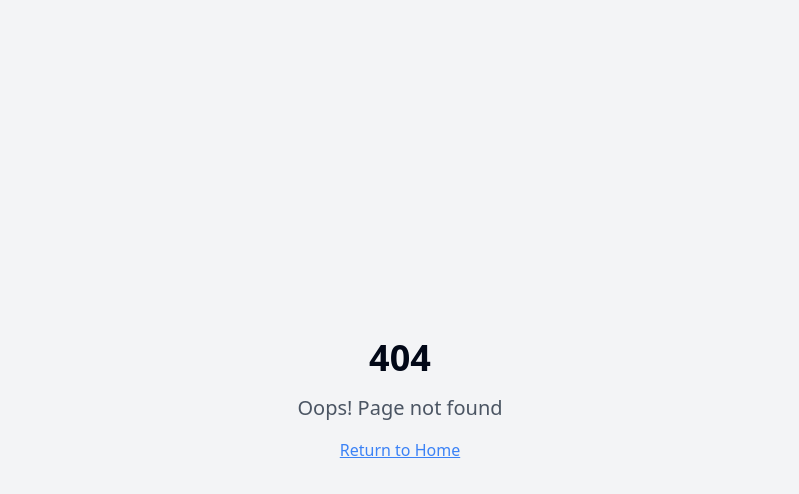
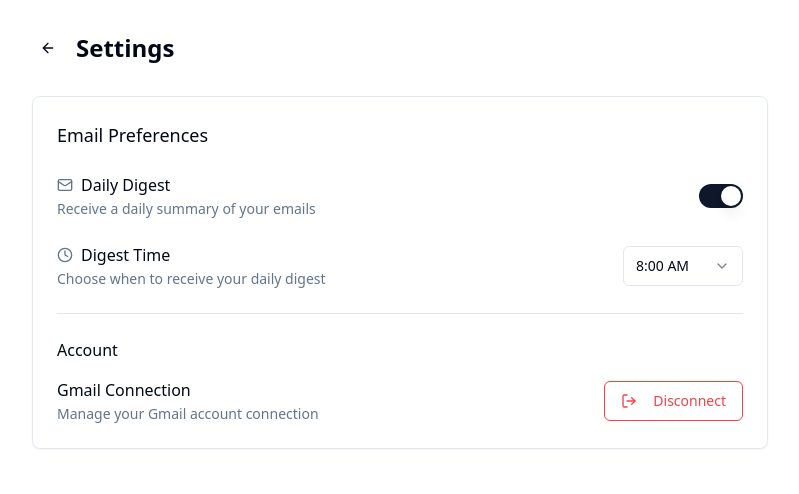
Before and after one commit to varzandehfarbod/inboxintel-frontend, a React (Vite) app: page /settings in a window 1280 px wide. Before the commit this address had no page. Shown: the top 494 px of the page, without its empty margins (240-1039 px from the left). Built offline with nearby package versions, Linux system fonts and the light colour scheme.

Commit message:
feat: Add settings page
Adds a settings page with toggles for daily digest emails, digest time selection, and a disconnect Gmail button. Implements a clean, modern UI with rounded corners and a muted color palette.

```diff
--- a/src/App.tsx
+++ b/src/App.tsx
@@ -1,9 +1,11 @@
+
 import { Toaster } from "@/components/ui/toaster";
 import { Toaster as Sonner } from "@/components/ui/sonner";
 import { TooltipProvider } from "@/components/ui/tooltip";
 import { QueryClient, QueryClientProvider } from "@tanstack/react-query";
 import { BrowserRouter, Routes, Route } from "react-router-dom";
 import Index from "./pages/Index";
+import Settings from "./pages/Settings";
 import NotFound from "./pages/NotFound";
 
 const queryClient = new QueryClient();
@@ -16,6 +18,7 @@ const App = () => (
       <BrowserRouter>
         <Routes>
           <Route path="/" element={<Index />} />
+          <Route path="/settings" element={<Settings />} />
           {/* ADD ALL CUSTOM ROUTES ABOVE THE CATCH-ALL "*" ROUTE */}
           <Route path="*" element={<NotFound />} />
         </Routes>
--- /dev/null
+++ b/src/pages/Settings.tsx
@@ -0,0 +1,107 @@
+
+import React, { useState } from "react";
+import { ArrowLeft, Mail, Clock, LogOut } from "lucide-react";
+import { Link } from "react-router-dom";
+import { Switch } from "@/components/ui/switch";
+import { Select, SelectContent, SelectItem, SelectTrigger, SelectValue } from "@/components/ui/select";
+import { Button } from "@/components/ui/button";
+import { toast } from "sonner";
+
+const Settings = () => {
+  const [enableDigest, setEnableDigest] = useState(true);
+  const [digestTime, setDigestTime] = useState("08:00");
+
+  const handleDisconnect = () => {
+    toast.success("Gmail disconnected successfully");
+  };
+
+  return (
+    <div className="container mx-auto max-w-3xl py-8 px-4">
+      <div className="flex items-center mb-8">
+        <Link to="/" className="mr-3">
+          <Button variant="ghost" size="sm" className="h-8 w-8 p-0">
+            <ArrowLeft className="h-4 w-4" />
+          </Button>
+        </Link>
+        <h1 className="text-2xl font-semibold">Settings</h1>
+      </div>
+
+      <div className="bg-card rounded-lg border border-border shadow-sm">
+        <div className="p-6">
+          <h2 className="text-lg font-medium mb-6">Email Preferences</h2>
+
+          <div className="space-y-6">
+            {/* Daily Digest Toggle */}
+            <div className="flex items-center justify-between">
+              <div className="space-y-0.5">
+                <div className="flex items-center">
+                  <Mail className="mr-2 h-4 w-4 text-muted-foreground" />
+                  <span className="font-medium">Daily Digest</span>
+                </div>
+                <p className="text-sm text-muted-foreground">
+                  Receive a daily summary of your emails
+                </p>
+              </div>
+              <Switch
+                checked={enableDigest}
+                onCheckedChange={setEnableDigest}
+                aria-label="Toggle daily digest"
+              />
+            </div>
+
+            {/* Digest Time Dropdown */}
+            {enableDigest && (
+              <div className="flex items-center justify-between">
+                <div className="space-y-0.5">
+                  <div className="flex items-center">
+                    <Clock className="mr-2 h-4 w-4 text-muted-foreground" />
+                    <span className="font-medium">Digest Time</span>
+                  </div>
+                  <p className="text-sm text-muted-foreground">
+                    Choose when to receive your daily digest
+                  </p>
+                </div>
+                <Select value={digestTime} onValueChange={setDigestTime}>
+                  <SelectTrigger className="w-[120px]">
+                    <SelectValue placeholder="Select time" />
+                  </SelectTrigger>
+                  <SelectContent>
+                    <SelectItem value="06:00">6:00 AM</SelectItem>
+                    <SelectItem value="08:00">8:00 AM</SelectItem>
+                    <SelectItem value="12:00">12:00 PM</SelectItem>
+                    <SelectItem value="17:00">5:00 PM</SelectItem>
+                    <SelectItem value="20:00">8:00 PM</SelectItem>
+                  </SelectContent>
+                </Select>
+              </div>
+            )}
+
+            <div className="border-t border-border pt-6">
+              <h3 className="text-base font-medium mb-4">Account</h3>
+
+              {/* Disconnect Gmail Button */}
+              <div className="flex items-center justify-between">
+                <div className="space-y-0.5">
+                  <span className="font-medium">Gmail Connection</span>
+                  <p className="text-sm text-muted-foreground">
+                    Manage your Gmail account connection
+                  </p>
+                </div>
+                <Button
+                  variant="outline"
+                  className="border-destructive text-destructive hover:bg-destructive/10"
+                  onClick={handleDisconnect}
+                >
+                  <LogOut className="mr-2 h-4 w-4" />
+                  Disconnect
+                </Button>
+              </div>
+            </div>
+          </div>
+        </div>
+      </div>
+    </div>
+  );
+};
+
+export default Settings;
```
